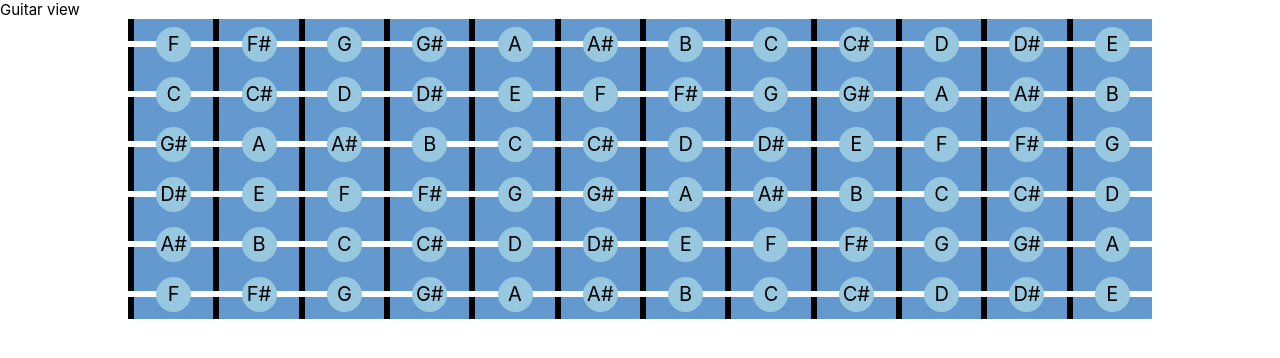
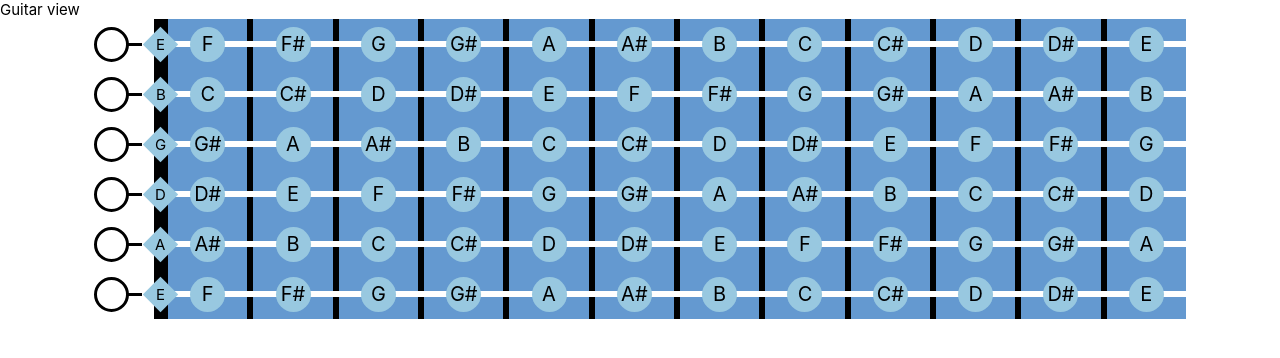
Before and after one commit to zverevaa/GuitarMusicTheory, a Vue app: page / in a window 1280 px wide. Shown: the top 358 px of the page. Built offline with nearby package versions, Linux system fonts and the light colour scheme.

Commit message:
Add styles for string muters

```diff
--- a/index.html
+++ b/index.html
@@ -1,10 +1,17 @@
-<!DOCTYPE html>
+<!doctype html>
 <html lang="en">
     <head>
-    <meta charset="UTF-8">
-    <link rel="icon" href="/favicon.ico">
-    <meta name="viewport" content="width=device-width, initial-scale=1.0">
-    <title>Vite App</title>
+        <meta charset="UTF-8" />
+        <link rel="icon" href="/favicon.ico" />
+        <meta name="viewport" content="width=device-width, initial-scale=1.0" />
+        <link
+            rel="stylesheet"
+            href="https://cdnjs.cloudflare.com/ajax/libs/font-awesome/6.5.1/css/all.min.css"
+            integrity="sha512-DTOQO9RWCH3ppGqcWaEA1BIZOC6xxalwEsw9c2QQeAIftl+Vegovlnee1c9QX4TctnWMn13TZye+giMm8e2LwA=="
+            crossorigin="anonymous"
+            referrerpolicy="no-referrer"
+        />
+        <title>Guitar Music Theory Trainer</title>
     </head>
     <body>
         <div id="app"></div>
--- a/src/components/InstrumentString.vue
+++ b/src/components/InstrumentString.vue
@@ -1,5 +1,14 @@
 <template>
     <div class="instrument-string">
+        <div class="instrument-string-mute">
+            <i class="fa-solid fa-plus fa-2xl"></i>
+            <div class="dash"></div>
+        </div>
+
+        <div class="instrument-string-tuning">
+            <span>{{ currentString.tuning }}</span>
+        </div>
+        <div class="instrument-string-nut"></div>
         <div class="instrument-notes">
             <div
                 class="instrument-note"
@@ -44,11 +53,60 @@ const playNote = (note) => {
     &-string {
         display: flex;
         justify-content: center;
+        align-items: center;
+        &-mute {
+            display: flex;
+            align-items: center;
+            justify-content: center;
+            position: relative;
+            border: 3px solid black;
+            height: 35px;
+            aspect-ratio: 1;
+            border-radius: 50%;
+            z-index: 2;
+            &:hover {
+                cursor: pointer;
+                i {
+                    display: block;
+                }
+            }
+            .dash {
+                position: absolute;
+                left: 100%;
+                background-color: black;
+                height: 3px;
+                width: 1rem;
+            }
+            i {
+                display: none;
+                rotate: 45deg;
+            }
+        }
+        &-nut {
+            height: 50px;
+            width: 0.5rem;
+            background-color: black;
+        }
+        &-tuning {
+            aspect-ratio: 1;
+            height: 25px;
+            background-color: #98c8e0;
+            display: flex;
+            justify-content: center;
+            align-items: center;
+            position: relative;
+            z-index: 2;
+            left: 1.2rem;
+            transform: rotate(45deg);
+            span {
+                transform: rotate(-45deg);
+            }
+        }
 
         &-render {
             width: inherit;
             position: absolute;
-            left: 0;
+            right: 0;
             height: 6px;
             background-color: var(--string-color);
             user-select: none;
@@ -72,6 +130,7 @@ const playNote = (note) => {
         height: 50px;
         display: flex;
         justify-content: center;
+        align-items: center;
         position: relative;
         z-index: 0;
     }
```
Lines whose indentation alone changed are shown as unchanged.
